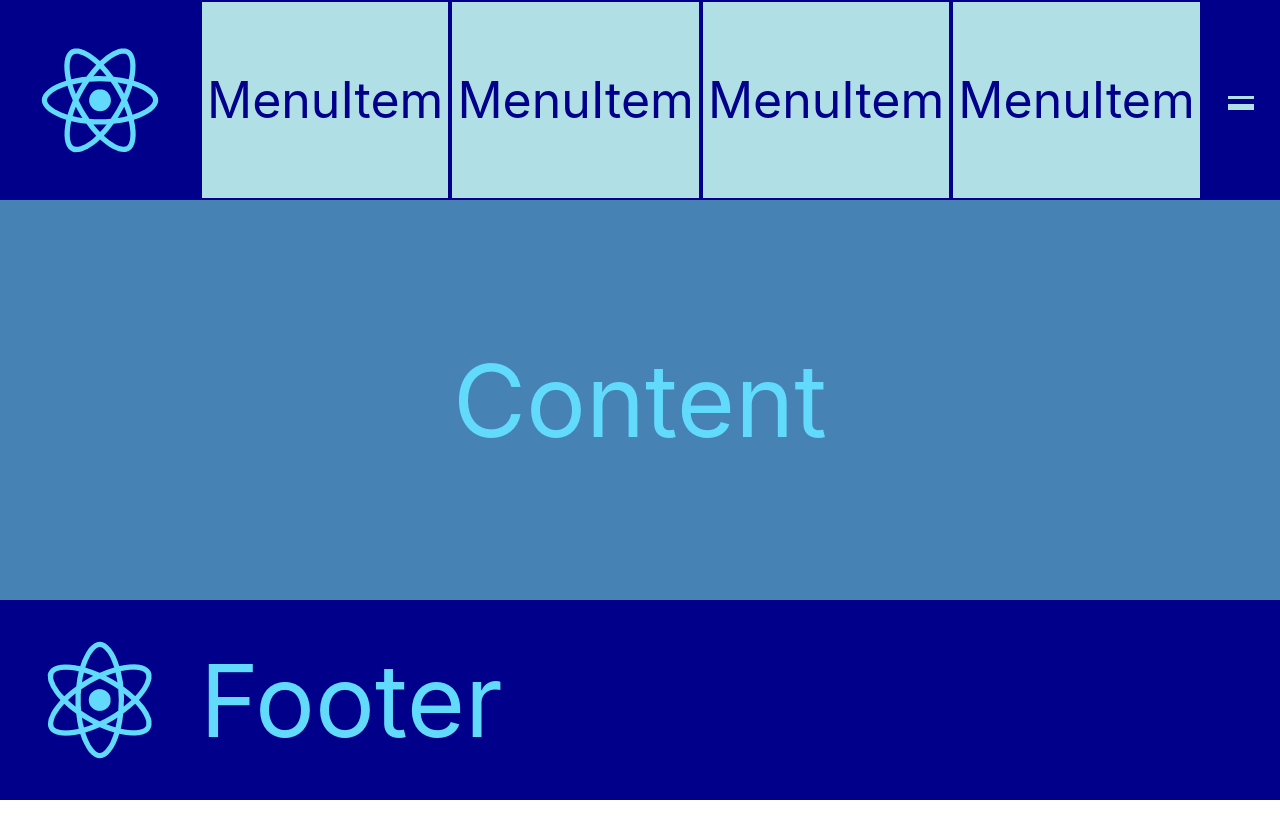
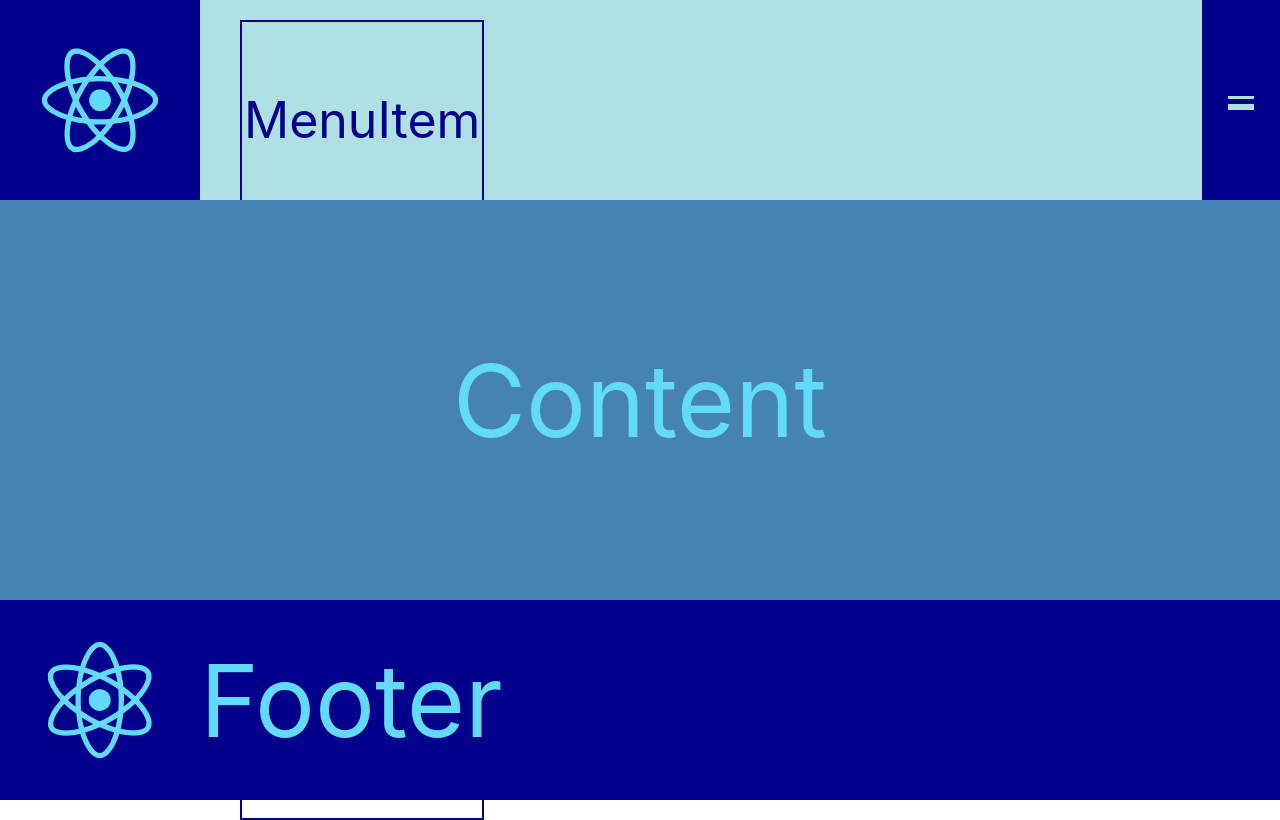
Before and after one commit to Natalina27/pasv-react-project, a React (Create React App) app: page / in a window 1280 px wide. Built offline with nearby package versions, Linux system fonts and the light colour scheme.

Commit message:
changed tags by symanthic

```diff
--- a/src/Content.js
+++ b/src/Content.js
@@ -3,9 +3,9 @@ import './App.css';
 
 function Content() {
   return (
-    <div className="App-content">
+    <main className="App-content">
       Content
-    </div>
+    </main>
   );
 }
 
--- a/src/Footer.js
+++ b/src/Footer.js
@@ -4,14 +4,14 @@ import Logo from "./Logo";
 
 function Footer() {
   return (
-    <div className="App-footer">
+    <footer className="App-footer">
         <div className="App-logo">
             <Logo/>
         </div>
         <p className="Footer-paragraph">
             Footer
         </p>
-    </div>
+    </footer>
   );
 }
 
--- a/src/Header.js
+++ b/src/Header.js
@@ -6,11 +6,11 @@ import HeaderBurger from "./HeaderBurger";
 
 function Header() {
   return (
-    <div className="App-header">
+    <header className="App-header">
      <Logo/>
      <Menu/>
      <HeaderBurger/>
-    </div>
+    </header>
   );
 }
 
--- a/src/Menu.js
+++ b/src/Menu.js
@@ -4,14 +4,14 @@ import MenuItem from "./MenuItem";
 
 function Menu() {
   return (
-      <div className="App-menu">
-        <MenuItem/>
-        <MenuItem/>
-        <MenuItem/>
-        <MenuItem/>
-      </div>
-
-
+      <nav className="App-menu">
+          <ul>
+              <MenuItem/>
+              <MenuItem/>
+              <MenuItem/>
+              <MenuItem/>
+          </ul>
+      </nav>
   );
 }
 
--- a/src/MenuItem.js
+++ b/src/MenuItem.js
@@ -3,9 +3,9 @@ import './App.css';
 
 function MenuItem() {
   return (
-    <div className="App-menu-item">
+    <li className="App-menu-item">
       MenuItem
-    </div>
+    </li>
   );
 }
 
```
